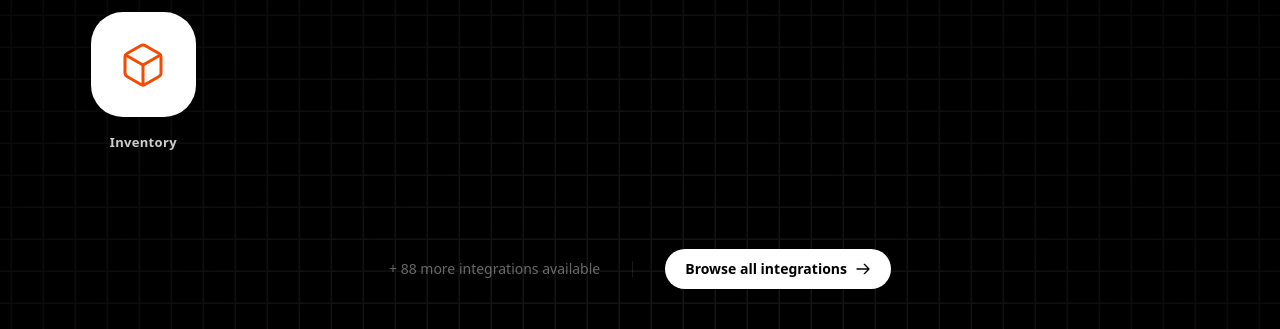
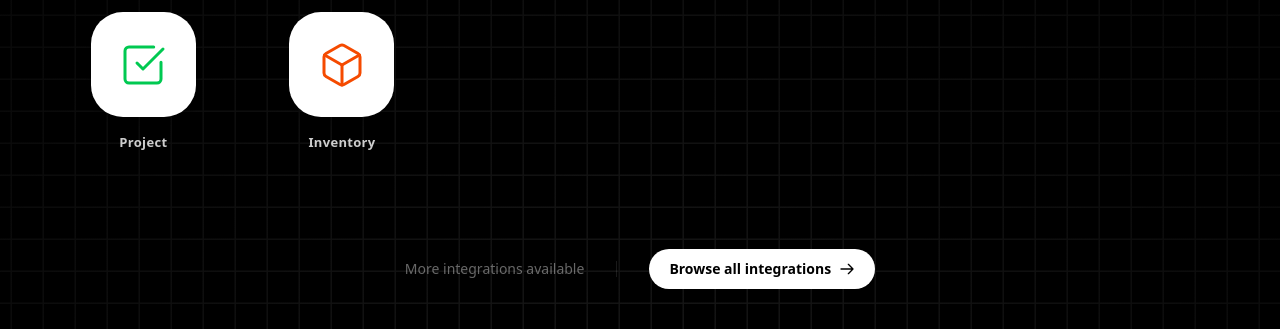
Before and after one commit to Bot444cyber/CRM_Management_System_v1, a Next.js app in the folder frontend/: page / in a window 1280 px wide. Shown: the part 7780-8109 px from the top of the page. Built offline with nearby package versions, Linux system fonts and the light colour scheme.

Commit message:
feat: add Integrations section with animated grid and dashboard preview component

```diff
--- a/frontend/src/components/Home/Integrations.tsx
+++ b/frontend/src/components/Home/Integrations.tsx
@@ -25,7 +25,7 @@ const integrationsData = [
     // { name: 'Point of Sale', icon: Store, color: 'text-rose-500' },
     // { name: 'Discuss', icon: MessageSquare, color: 'text-yellow-500' },
     // { name: 'Documents', icon: Files, color: 'text-sky-500' },
-    // { name: 'Project', icon: CheckSquare, color: 'text-green-500' },
+    { name: 'Project', icon: CheckSquare, color: 'text-green-500' },
     // { name: 'Timesheets', icon: Clock, color: 'text-blue-400' },
     // { name: 'Field Service', icon: Zap, color: 'text-amber-500' },
     // { name: 'Planning', icon: CalendarDays, color: 'text-violet-500' },
@@ -114,7 +114,7 @@ export default function Integrations() {
                         className="mt-16 sm:mt-24 flex flex-col sm:flex-row items-center justify-center gap-4 sm:gap-8"
                     >
                         <p className="text-white/40 text-sm font-medium">
-                            + 88 more integrations available
+                            More integrations available
                         </p>
                         <div className="hidden sm:block w-px h-4 bg-white/10" />
 
```
